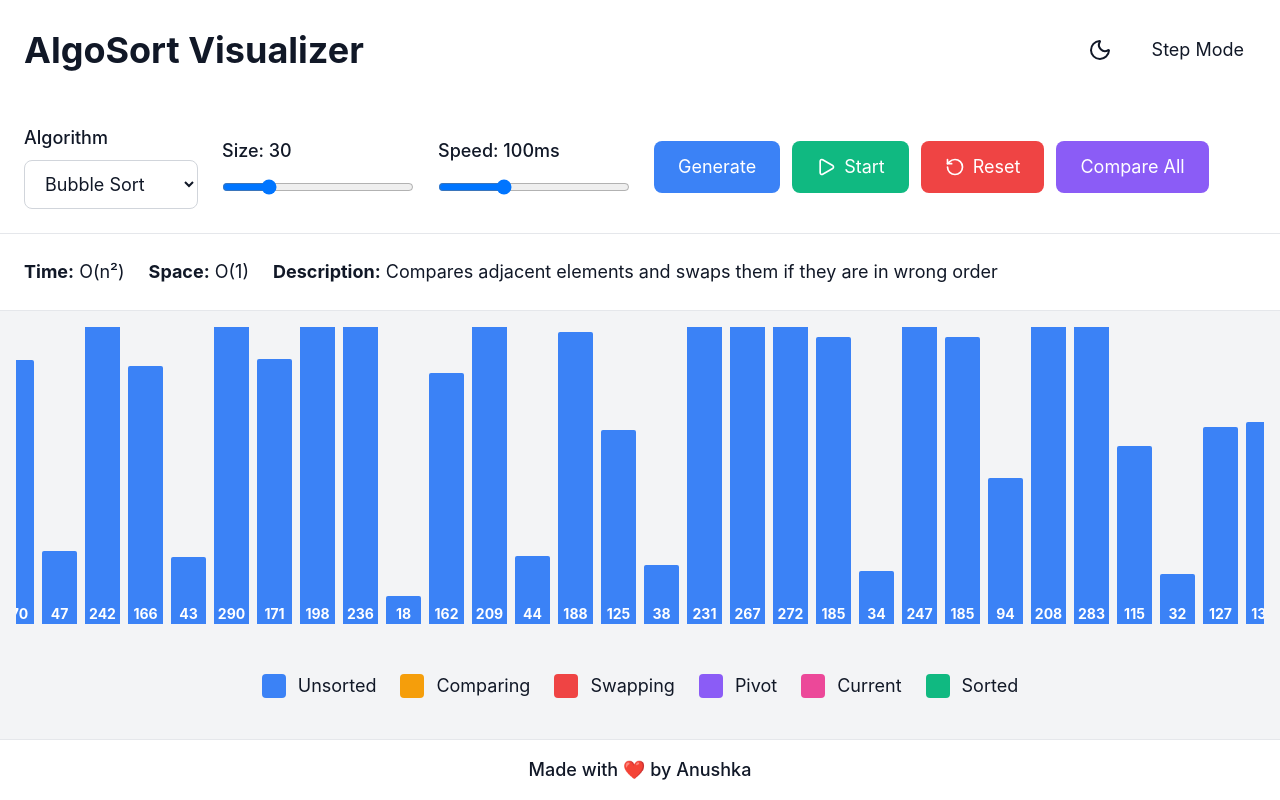
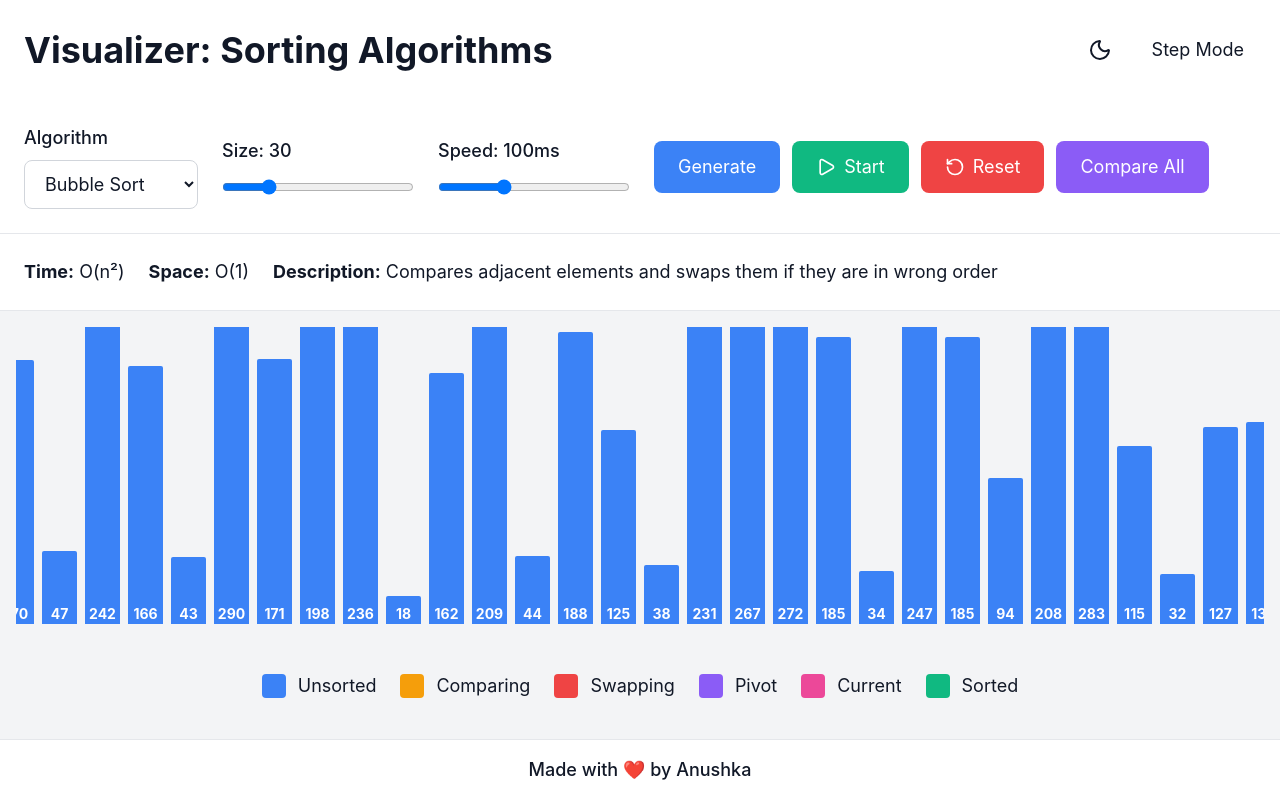
Before and after one commit to AnushkaPhogat16/sorting-algorithms-visualizer, a React (Create React App) app: page / in a window 1280 px wide. Built offline with nearby package versions, Linux system fonts and the light colour scheme; the HTML template or start-up script is replaced by a standard one.

Commit message:
edit title

```diff
--- a/src/App.js
+++ b/src/App.js
@@ -544,7 +544,7 @@
     <div className={`w-full h-screen flex flex-col overflow-hidden transition-colors duration-300 ${dark ? 'bg-gray-900 text-white' : 'bg-gray-100 text-gray-900'}`}>
       {/* Navbar */}
       <nav className={`${dark ? 'bg-gray-800' : 'bg-white'} shadow-lg p-6 flex justify-between items-center flex-shrink-0`}>
-        <h1 className="text-4xl font-bold">AlgoSort Visualizer</h1>
+        <h1 className="text-4xl font-bold">Visualizer: Sorting Algorithms</h1>
         <div className="flex items-center space-x-4">
           <button onClick={() => setDark(d => !d)} className="p-3 rounded-lg hover:bg-gray-200 dark:hover:bg-gray-700">
             {dark ? <Sun size={24} /> : <Moon size={24} />}
```
